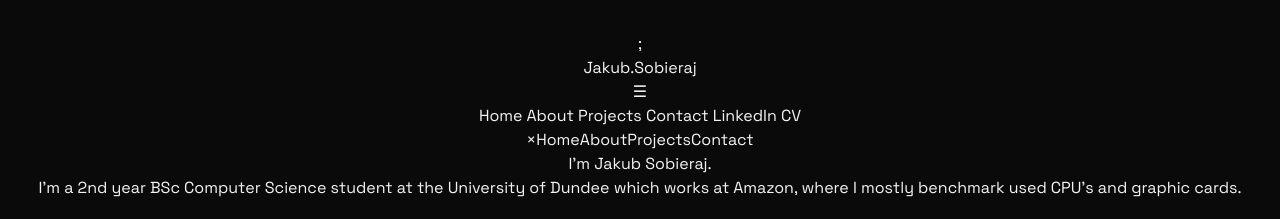
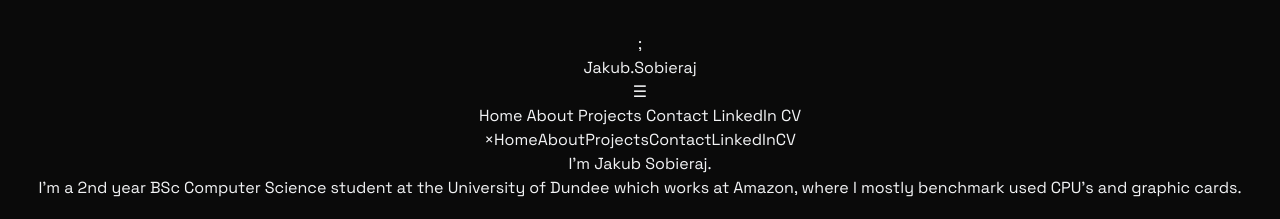
Before and after one commit to jakubsobieraj/jakubsobieraj.github.io, a React (Vite) app: page / in a window 1280 px wide. Shown: the top 219 px of the page. Built offline with nearby package versions, Linux system fonts and the light colour scheme.

Commit message:
Update main branch

```diff
--- a/src/components/MobileMenu.jsx
+++ b/src/components/MobileMenu.jsx
@@ -67,6 +67,28 @@ export const MobileMenu = ({ menuOpen, setMenuOpen }) => {
       >
         Contact
       </a>
+      <a
+        href="https://www.linkedin.com/in/jakubsobieraj1/"
+        onClick={() => setMenuOpen(false)}
+        className={`text-2xl font-semibold text-white my-4 transform transition-transform duration-300
+            ${
+              menuOpen ? "opacity-100 translate-y-0" : "opacity-0 translate-y-5"
+            }
+    `}
+      >
+        LinkedIn
+      </a>
+      <a
+        href="cv.pdf"
+        onClick={() => setMenuOpen(false)}
+        className={`text-2xl font-semibold text-white my-4 transform transition-transform duration-300
+            ${
+              menuOpen ? "opacity-100 translate-y-0" : "opacity-0 translate-y-5"
+            }
+    `}
+      >
+        CV
+      </a>
     </div>
   );
 };
```
Also changed, not shown: 1 other file (tests, documents, lock files or other folders).
